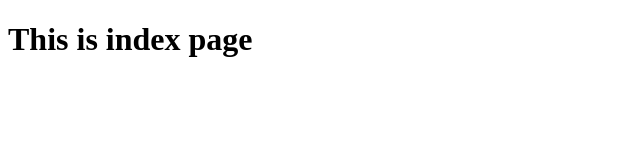
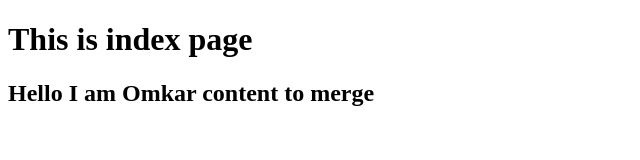
Before and after one commit to OSawant15/git-tutorial, a plain HTML site: page index.html in a window 1280 px wide. Shown: the whole page, without its empty margins (0-640 px from the left). Drawn offline with Linux system fonts and the light colour scheme.

Commit message:
Added more content

```diff
--- a/index.html
+++ b/index.html
@@ -7,5 +7,6 @@
 </head>
 <body>
     <h1>This is index page</h1>
+    <h2>Hello I am Omkar content to merge</h2>
 </body>
 </html>
```
Also changed, not shown: first.html (+1 -0 lines).
